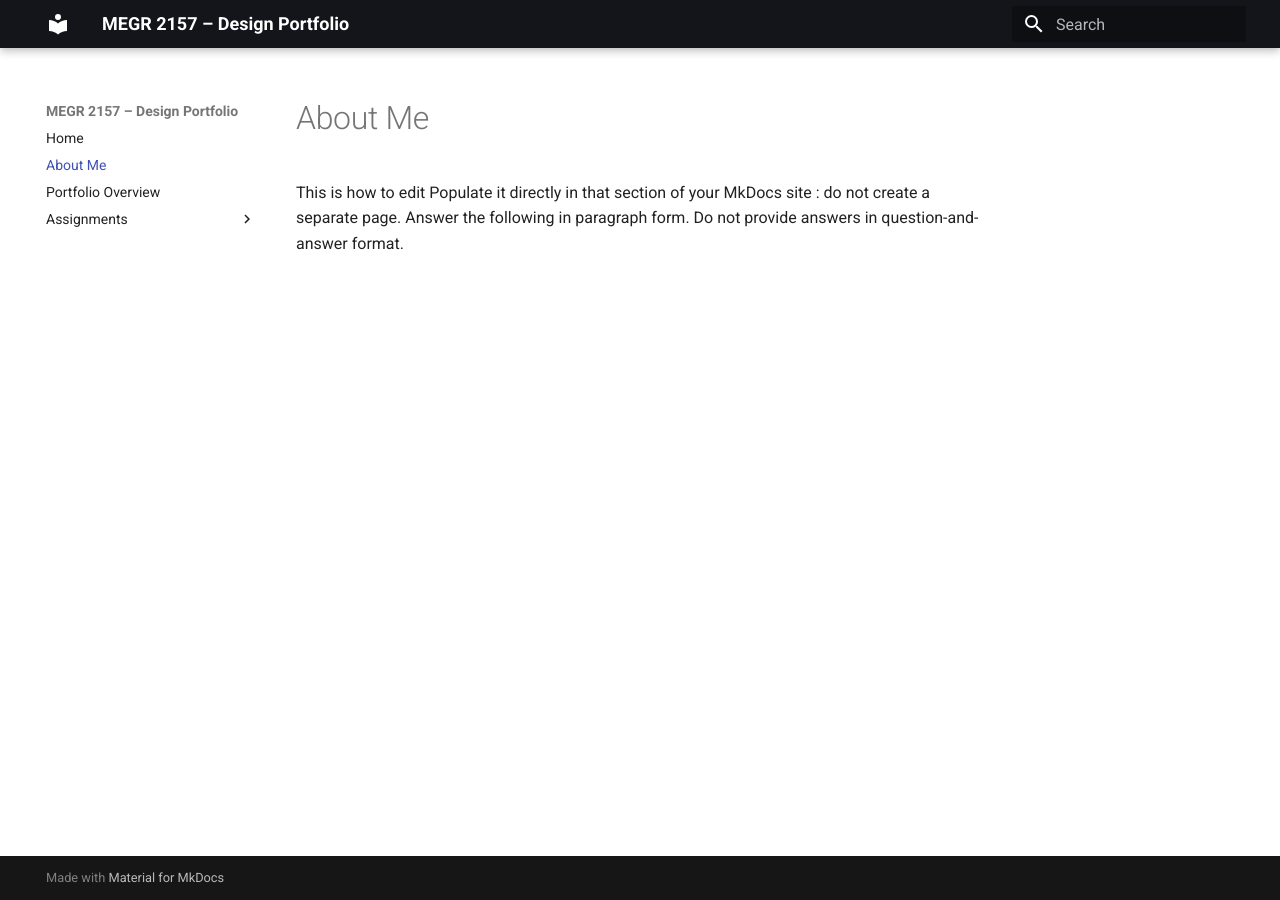
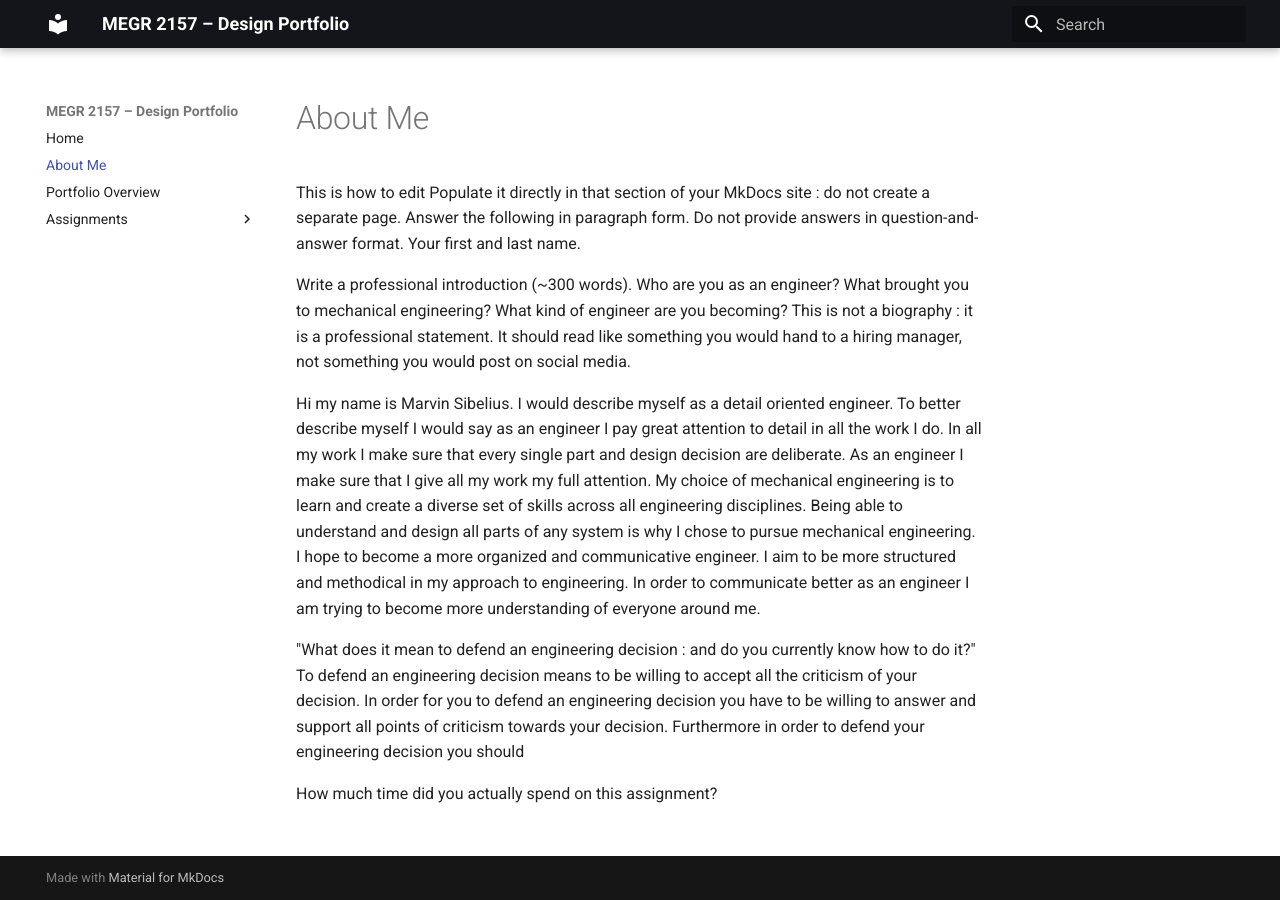
Before and after one commit to mbsibelius/megr2156-portfolio-mbs, an MkDocs documentation site: the page built from docs/aboutme/index.md, in a window 1280 px wide. Built offline with MkDocs 1.6.1 and Material for MkDocs 9.7.7, drawn with Linux system fonts in a browser that asks for light colours.

Commit message:
Update 'About Me' section with personal introduction
Added a professional introduction and explanation of engineering decision defense.

```diff
--- a/docs/aboutme/index.md
+++ b/docs/aboutme/index.md
@@ -1,3 +1,14 @@
 #About Me
 This is how to edit
  Populate it directly in that section of your MkDocs site : do not create a separate page. Answer the following in paragraph form. Do not provide answers in question-and-answer format.
+Your first and last name.
+
+Write a professional introduction (~300 words). Who are you as an engineer? What brought you to mechanical engineering? What kind of engineer are you becoming? This is not a biography : it is a professional statement. It should read like something you would hand to a hiring manager, not something you would post on social media.
+
+Hi my name is Marvin Sibelius. I would describe myself as a detail oriented engineer. To better describe myself I would say as an engineer I pay great attention to detail in all the work I do. In all my work I make sure that every single part and design decision are deliberate. As an engineer I make sure that I give all my work my full attention. My choice of mechanical engineering is to learn and create a diverse set of skills across all engineering disciplines. Being able to understand and design all parts of any system is why I chose to pursue mechanical engineering. I hope to become a more organized and communicative engineer. I aim to be more structured and methodical in my approach to engineering. In order to communicate better as an engineer I am trying to become more understanding of everyone around me.
+
+ "What does it mean to defend an engineering decision : and do you currently know how to do it?"
+To defend an engineering decision means to be willing to accept all the criticism of your decision. In order for you to defend an engineering decision you have to be willing to answer and support all points of criticism towards your decision. Furthermore in order to defend your engineering decision you should
+
+
+How much time did you actually spend on this assignment?
```
